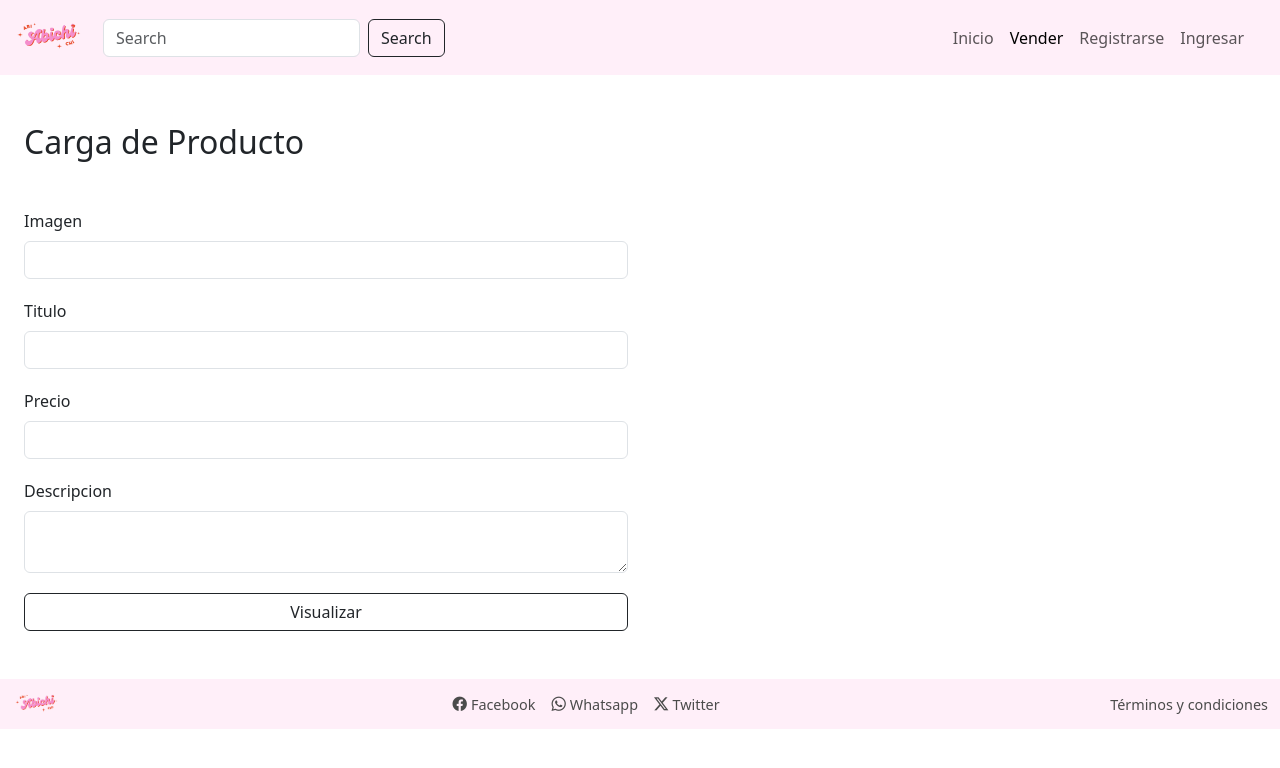
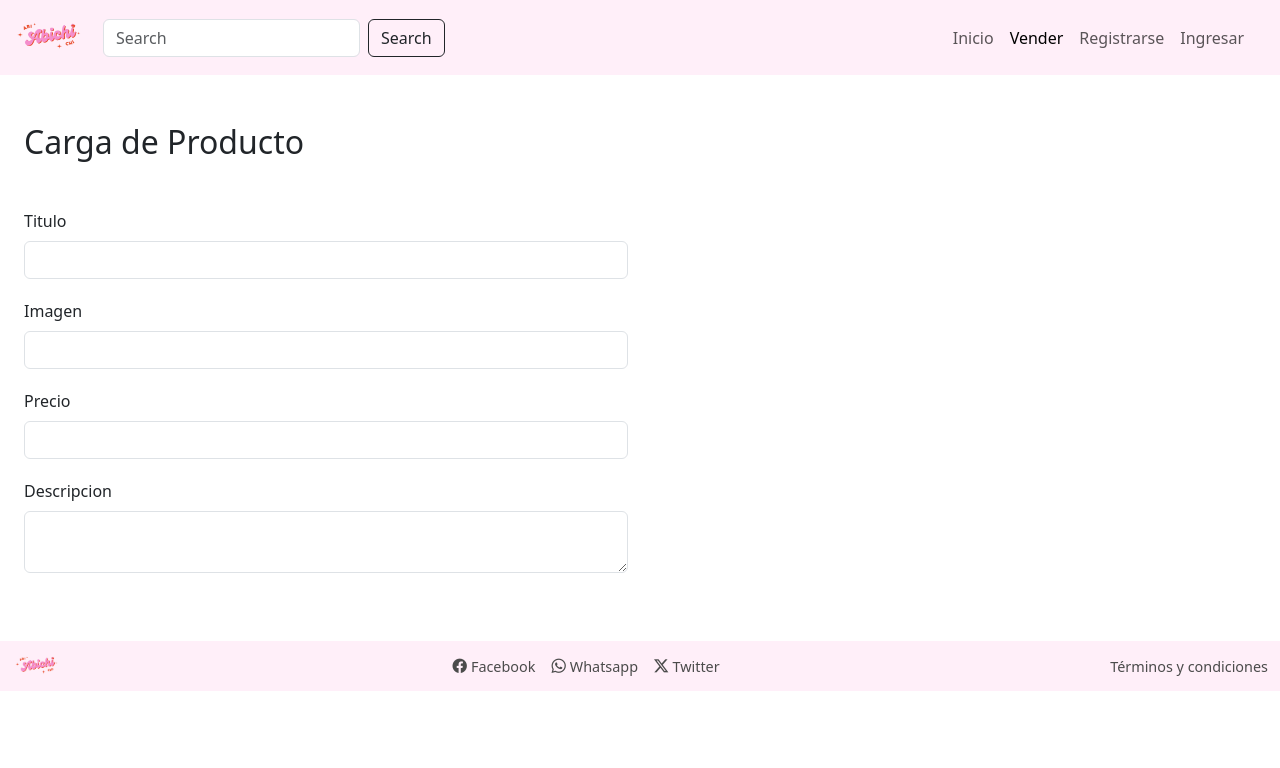
Before and after one commit to castromaciel/toy-store, a React (Vite) app: page /sell in a window 1280 px wide. Shown: the top 768 px of the page. Built offline with nearby package versions, Linux system fonts and the light colour scheme.

Commit message:
Update create Product

```diff
--- a/src/pages/Sell/Preview/index.tsx
+++ b/src/pages/Sell/Preview/index.tsx
@@ -10,15 +10,17 @@ interface IVisualizacionProps {
 export const Preview = ({ data }: IVisualizacionProps) => (
   <div className="row ms-4">
     <div className="me-3 col-6">
-      <img src={data.image} alt="Visualización" width="100%" />
+      { data?.image && <img src={data.image} alt="Visualización" width="100%" /> }
     </div>
-    <div className="col-6">
-      <h3>{data.title}</h3>
+    <div className="col-5">
+      { data?.title && <h3>{data.title}</h3>}
+      { data?.price && (
       <p>
         $
         {data.price}
       </p>
-      <p>{data.description}</p>
+      )}
+      { data?.description && <p>{data.description}</p> }
     </div>
   </div>
 )
--- a/src/pages/Sell/SaveForm/index.tsx
+++ b/src/pages/Sell/SaveForm/index.tsx
@@ -1,6 +1,8 @@
-import { useForm, SubmitHandler } from 'react-hook-form'
+import { useState } from 'react'
+import { useForm } from 'react-hook-form'
 import * as yup from 'yup'
 import { yupResolver } from '@hookform/resolvers/yup'
+import { getDescription } from '@/services/gpt'
 
 interface IFormInput {
   image: string;
@@ -16,35 +18,67 @@ const schema = yup.object({
   description: yup.string().required('Este campo es requerido')
 }).required()
 
-export const SaveForm = ({ onFormSubmit }: { onFormSubmit: SubmitHandler<IFormInput> }) => {
-  const { register, handleSubmit, formState: { errors } } = useForm<IFormInput>({
+export const SaveForm = ({ onFormSubmit, formData }: any) => {
+  const [isLoading, setIsLoading] = useState(false)
+  const {
+    register, handleSubmit, setValue, formState: { errors }
+  } = useForm<IFormInput>({
     resolver: yupResolver(schema),
     mode: 'onChange'
   })
 
+  const handleOnBlur = async (event:any) => {
+    const { name, value } = event.target
+
+    setIsLoading(true)
+    if (name === 'title') {
+      try {
+        const response = await getDescription({ title: value })
+        const IAResponse = response.products.replace(/^"|"$/g, '')
+        setValue('description', IAResponse)
+        onFormSubmit({
+          ...formData,
+          description: IAResponse,
+          title: value
+        })
+      } catch (error) {
+        console.error(error)
+      }
+
+      setIsLoading(false)
+      return
+    }
+
+    setValue(name, value)
+    onFormSubmit({
+      ...formData,
+      [name]: value
+    })
+    setIsLoading(false)
+  }
+
   return (
-    <form onSubmit={handleSubmit(onFormSubmit)} className="d-flex flex-column">
+    <form className="d-flex flex-column" onSubmit={handleSubmit(onFormSubmit)}>
+      <div className="mb-1">
+        <label htmlFor="title" className="form-label">Titulo</label>
+        <input type="text" {...register('title')} className="form-control" id="title" name="title" onBlur={handleOnBlur} />
+        <p className="text-danger">{errors.title?.message}</p>
+      </div>
       <div className="mb-1">
         <label htmlFor="image" className="form-label">Imagen</label>
-        <input type="text" {...register('image')} className="form-control" id="image" />
+        <input type="text" {...register('image')} className="form-control" id="image" name="image" onBlur={handleOnBlur} />
         <p className="text-danger">{errors.image?.message}</p>
       </div>
       <div className="mb-1">
-        <label htmlFor="title" className="form-label">Titulo</label>
-        <input type="text" {...register('title')} className="form-control" id="title" />
-        <p className="text-danger">{errors.title?.message}</p>
-      </div>
-      <div className="mb-1">
         <label htmlFor="price" className="form-label">Precio</label>
-        <input type="text" {...register('price')} className="form-control" id="price" />
+        <input type="text" {...register('price')} className="form-control" id="price" name="price" onBlur={handleOnBlur} />
         <p className="text-danger">{errors.price?.message}</p>
       </div>
       <div className="mb-1">
         <label htmlFor="description" className="form-label">Descripcion</label>
-        <textarea {...register('description')} className="form-control" id="description" />
+        <textarea {...register('description')} className="form-control" id="description" name="description" onBlur={handleOnBlur} placeholder={isLoading ? 'Generando descripcion...' : ''} />
         <p className="text-danger">{errors.description?.message}</p>
       </div>
-      <button type="submit" className="btn btn-outline-dark">Visualizar</button>
     </form>
   )
 }
--- a/src/pages/Sell/index.tsx
+++ b/src/pages/Sell/index.tsx
@@ -14,7 +14,7 @@ const Sell = () => {
       <h2 className="mb-5">Carga de Producto</h2>
       <div className="row">
         <div className="col-md-6">
-          <SaveForm onFormSubmit={handleFormSubmit} />
+          <SaveForm onFormSubmit={handleFormSubmit} formData={formData} />
         </div>
         <div className="col-md-6">
           {formData && <Preview data={formData} />}
--- /dev/null
+++ b/src/services/gpt.ts
@@ -0,0 +1,26 @@
+import axios from 'axios'
+
+export const getDescription = async ({ title }: { title: string }) => {
+  try {
+    const data = JSON.stringify({
+      description: `Dame una description de un ${title} para vender en 50 caracteres`
+    })
+
+    const config = {
+      method: 'post',
+      maxBodyLength: Infinity,
+      url: 'http://vps-3739175-x.dattaweb.com:4000/api/product',
+      headers: {
+        'Content-Type': 'application/json',
+        Authorization: 'Bearer eyJhbGciOiJIUzI1NiIsInR5cCI6IkpXVCJ9.eyJzdWIiOnsidXNlcklkIjoiNjU1MDMyMjk3MTRhMGE3MTBkMjcyMTc2In0sImlhdCI6MTY5OTgwNjYzOSwiZXhwIjoxNjk5ODA2NjQyfQ.kaDEDpir1aP0t2LqVsmc8RwshRnPxRmJ39iCxXfILbQ'
+      },
+      data
+    }
+
+    const response = await axios.request(config)
+    return response.data
+  } catch (error) {
+    console.error('Error al obtener la descripción:', error)
+    throw error
+  }
+}
```
Also changed, not shown: src/components/Loading/index.tsx (added, +7 -0 lines).
